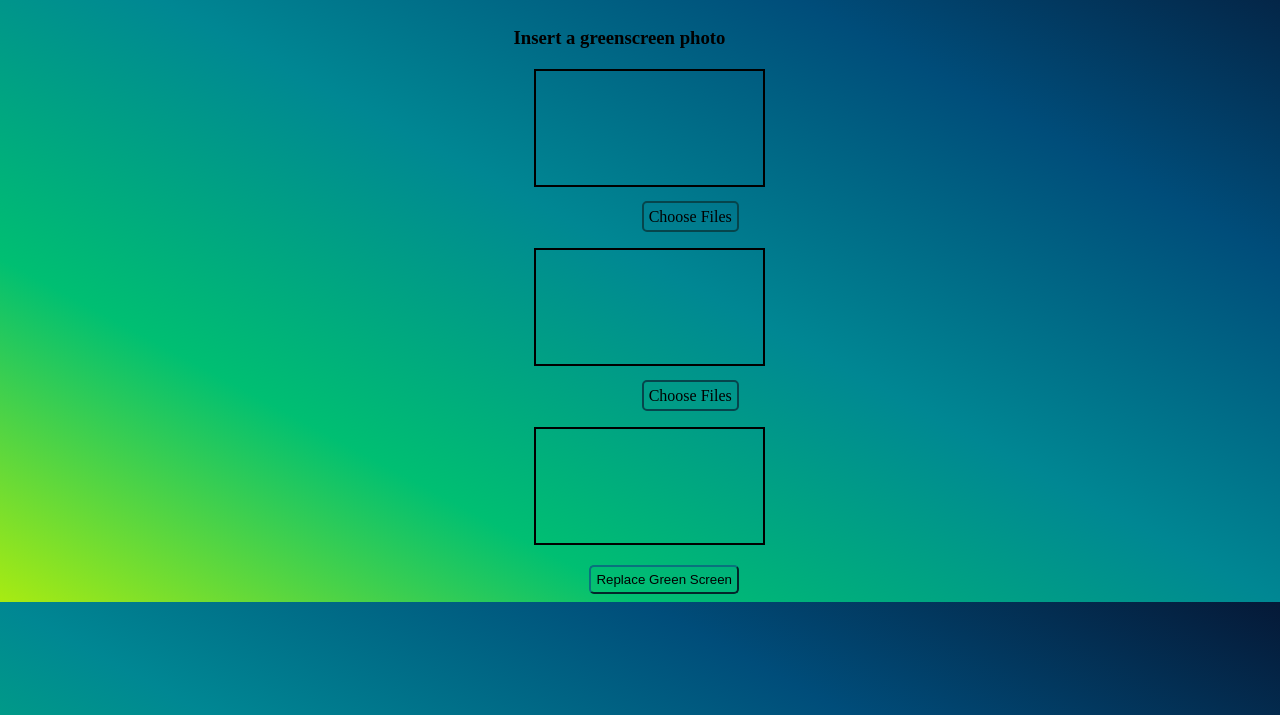
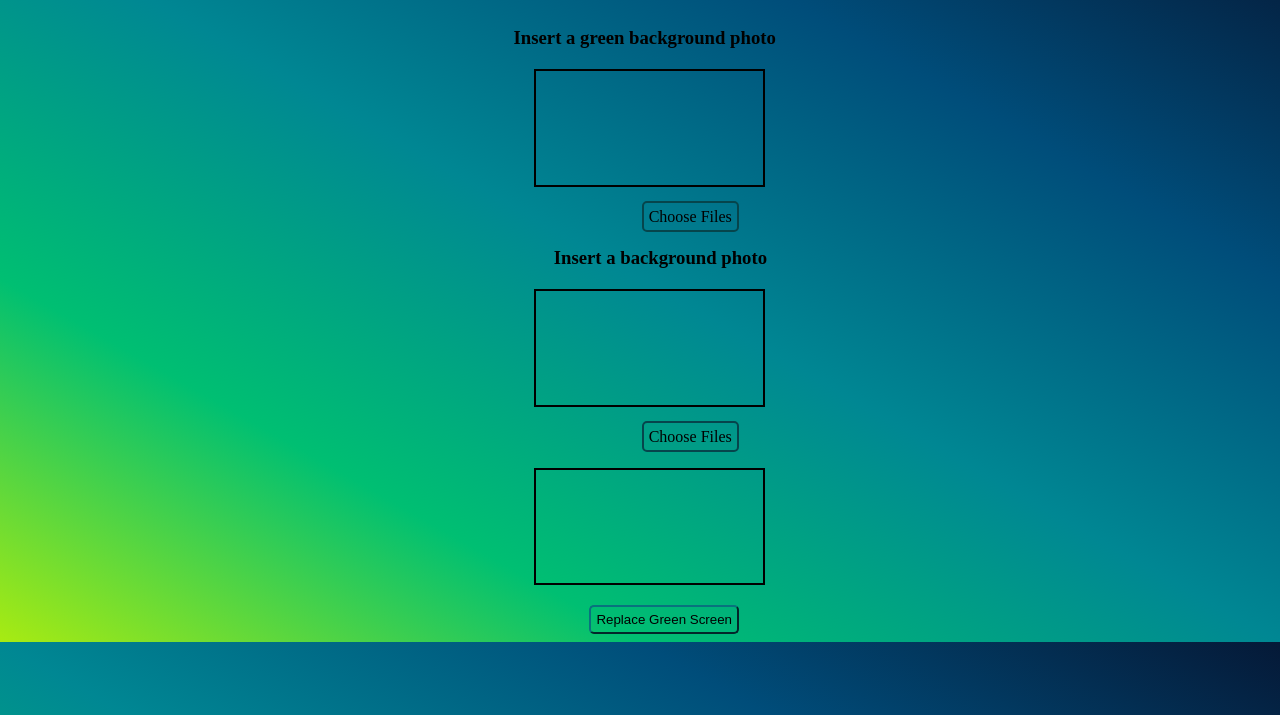
Before and after one commit to Nandan328/Green-Screen, a plain HTML site: page index.html in a window 1280 px wide. Shown: the part 85-800 px from the top of the page. Drawn offline with Linux system fonts and the light colour scheme.

Commit message:
Update index.html

```diff
--- a/index.html
+++ b/index.html
@@ -10,10 +10,11 @@
 <body>
     <h1>Green Screen Project</h1>
     <div class="container">
-    <h3>Insert a greenscreen photo</h3>
+    <h3>Insert a green background photo</h3>
     <canvas id="canvas1"></canvas>
     <input type="file" accept="image" multiple="false" id="fileInput1" onchange="upload1()" class="inp1">
     <label for="fileInput1" class="input1">Choose Files</label>
+    <h3 style="margin-left: 5.3%;">Insert a background photo</h3>
     <canvas id="canvas2"></canvas>
     <input type="file" accept="image" multiple="false" id="fileInput2" onchange="upload2()" class="inp2">
     <label for="fileInput2" class="input2">Choose Files</label>
```
